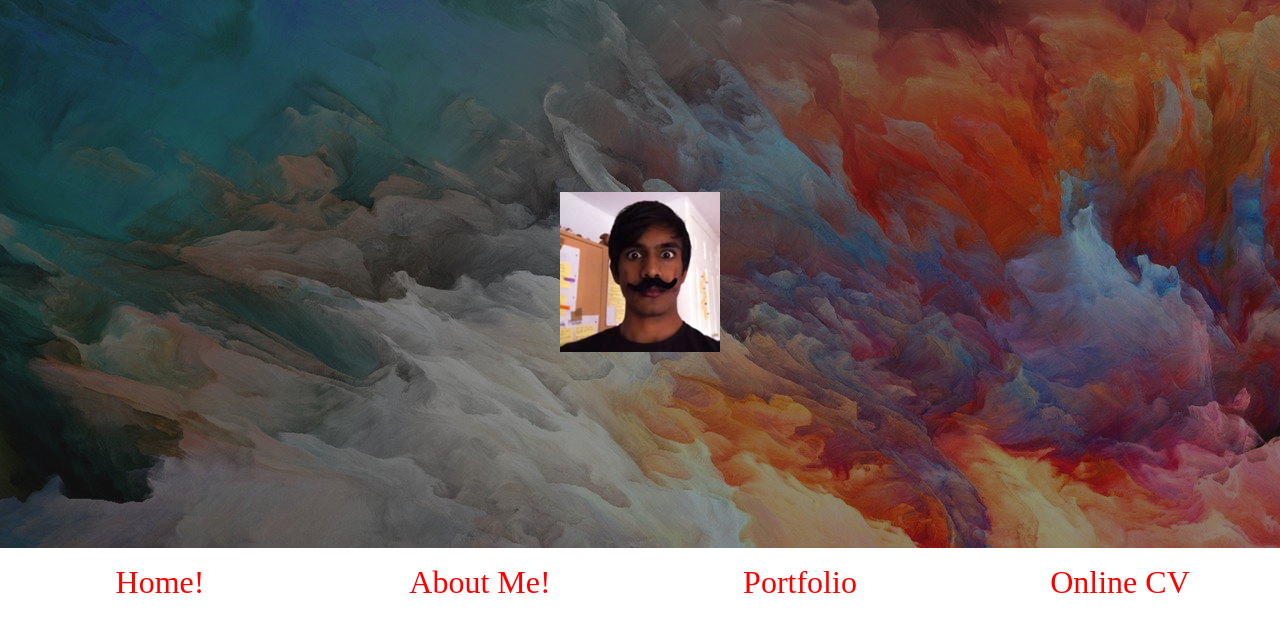
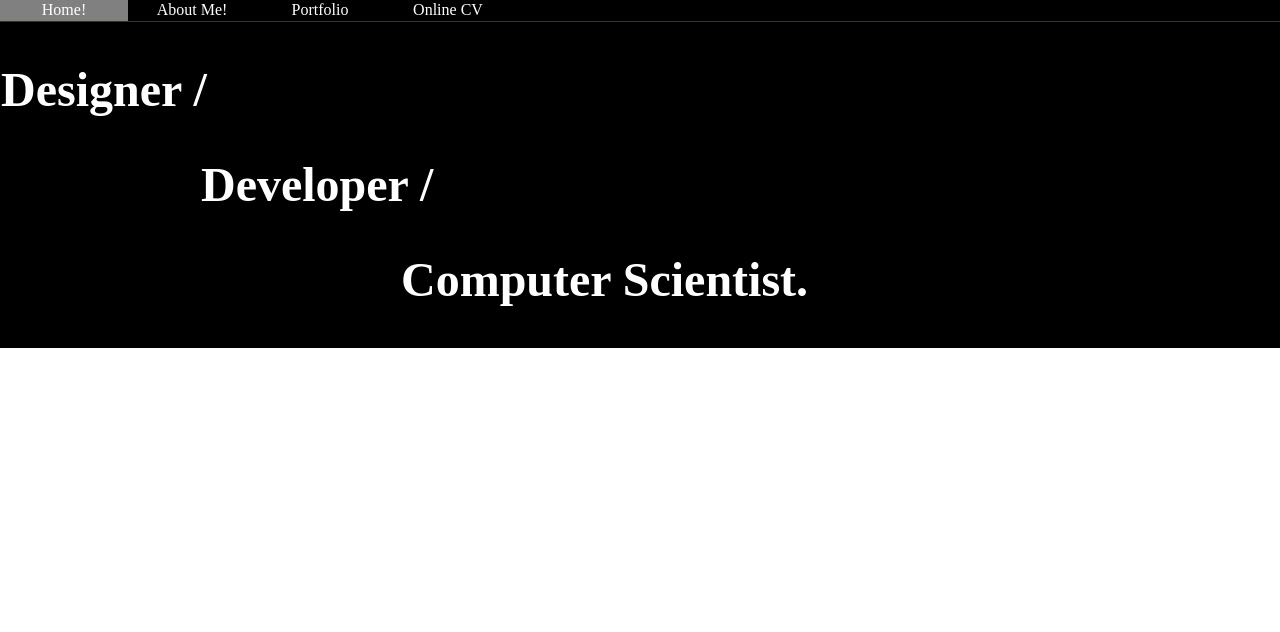
Before and after one commit to Moughnuts/Front-End-Site, a plain HTML site: page index.html in a window 1280 px wide. Drawn offline with Linux system fonts and the light colour scheme.

Commit message:
Attemtped a new design for the website.

```diff
--- a/CSS/styles.css
+++ b/CSS/styles.css
@@ -6,17 +6,22 @@ body{
 }
 
 header {
+  width: 100%;
+}
+
+/* header {
   text-align: center;
   background: url(../images/explodyseacolours.jpg) no-repeat;
   background-size: auto;
   width: 100%;
-}
+} */
 
 ul{
   list-style-type: none;
   margin: 0;
   padding: 0;
   overflow: hidden;
+  display: bl
 }
 
 .hero{
@@ -113,12 +118,12 @@ ul{
     padding: 0;
   }
 
-  header {
+  /* header {
     text-align: center;
     background: url(../images/explodyseacolours.jpg) no-repeat;
     background-size: auto;
     width: 100%;
-  }
+  } */
 
   ul{
     list-style-type: none;
@@ -180,11 +185,16 @@ ul{
   }
 
   header {
+    background-color: black;
+    border-bottom: 1px solid rgba(203, 172, 98, 0.3);
+  }
+
+  /* header {
     text-align: center;
     background: url(../images/explodyseacolours.jpg) no-repeat;
     background-size: auto;
     width: 100%;
-  }
+  } */
 
   ul{
     list-style-type: none;
@@ -195,16 +205,16 @@ ul{
 
   li{
     float: left;
-    width: 25%;
+    width: 10%;
   }
 
   li a{
     text-align: center;
     text-decoration: none;
     display: block;
-    font-size: 2em;
-    color: red;
-    padding: 5%;
+    font-size: 1em;
+    color: white;
+    padding: 1%;
   }
 
   li a:hover, a:active{
@@ -221,6 +231,36 @@ ul{
     margin: 15% 0;
   }
 
+    .overlay{
+      display: none;
+    }
+
+    .mobNav{
+      display: none;
+    }
+
+    .desktop{
+      display: block;
+    }
+
+  .home {
+    margin: 0;
+    padding: 1px;
+    background-color: black;
+    width: 100%;
+    height: 100%;
+    color: white;
+    font-size: 2em;
+  }
+
+  .dev {
+    padding-left: 200px;
+  }
+
+  .compsci {
+    padding-left: 400px;
+  }
+
 }
 /*End of second breakpoint */
 
--- a/index.html
+++ b/index.html
@@ -12,9 +12,17 @@
   <body>
 
     <header>
-      <div class="hero">
+      <!-- <div class="hero">
         <img class="profile" src="images\Stache.jpg" alt="Profile_Pic">
-      </div>
+      </div> -->
+      <nav class="desktop">
+        <ul>
+          <li><a href="#">Home!</a></li>
+          <li><a href="#">About Me!</a></li>
+          <li><a href="#">Portfolio</a></li>
+          <li><a href="#">Online CV</a> </li>
+        </ul>
+      </nav>
     </header>
 
 
@@ -34,18 +42,12 @@
 
     <script src="scripts/script.js" type="text/javascript"></script>
 
-    <nav class="desktop">
-      <ul>
-        <li><a href="#">Home!</a></li>
-        <li><a href="#">About Me!</a></li>
-        <li><a href="#">Portfolio</a></li>
-        <li><a href="#">Online CV</a> </li>
-      </ul>
-    </nav>
-
     <main>
 
-        <section>
+        <section class="home">
+          <h1>Designer /</h1>
+          <h1 class="dev">Developer /</h1>
+          <h1 class="compsci">Computer Scientist.</h1>
 
         </section>
 
```
